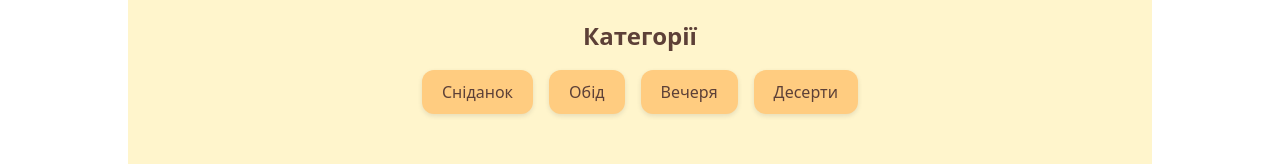
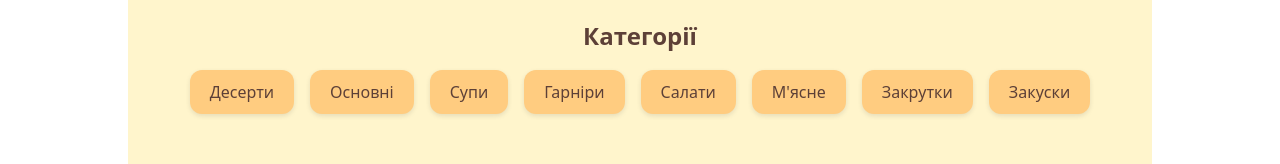
Before and after one commit to Volodymyr-Bauzi/recipe-app, a React (Vite) app: page / in a window 1280 px wide. Shown: the part 188-352 px from the top of the page. Built offline with nearby package versions, Linux system fonts and the light colour scheme; no server answers; the database is empty.

Commit message:
feat: update Header component to open authentication modal for unauthenticated users and refactor button click handling

```diff
--- a/src/components/Header.tsx
+++ b/src/components/Header.tsx
@@ -45,6 +45,10 @@ const Header = ({onAddRecipeClick}: HeaderProps) => {
     }
   };
 
+  const openAuthModal = () => {
+    setAuthOpen(true);
+  };
+
   return (
     <header ref={headerRef} className={s.header}>
       <div className={s.headerContent}>
@@ -63,7 +67,7 @@ const Header = ({onAddRecipeClick}: HeaderProps) => {
         <div className={`${s.headerSecondary} ${activeMenu ? s.active : ''}`}>
           <button
             className={s.addButton}
-            onClick={onAddRecipeClick}
+            onClick={user ? onAddRecipeClick : openAuthModal}
             disabled={!user}
             title={
               !user ? 'Увійдіть, щоб додати рецепт' : 'Додати новий рецепт'
@@ -88,10 +92,7 @@ const Header = ({onAddRecipeClick}: HeaderProps) => {
               </div>
             ) : (
               <div>
-                <button
-                  onClick={() => setAuthOpen(true)}
-                  className={s.authButton}
-                >
+                <button onClick={openAuthModal} className={s.authButton}>
                   Увійти / Зареєструватися
                 </button>
               </div>
--- a/src/components/RecipeList.tsx
+++ b/src/components/RecipeList.tsx
@@ -41,7 +41,16 @@ const RecipeList = () => {
       <section className={s.categoriesSection}>
         <h2 className={s.sectionTitle}>Категорії</h2>
         <ul className={s.categoriesList}>
-          {['Сніданок', 'Обід', 'Вечеря', 'Десерти'].map((category) => (
+          {[
+            'Десерти',
+            'Основні',
+            'Супи',
+            'Гарніри',
+            'Салати',
+            "М'ясне",
+            'Закрутки',
+            'Закуски',
+          ].map((category) => (
             <li
               key={category}
               className={`${s.categoryItem} ${
```
